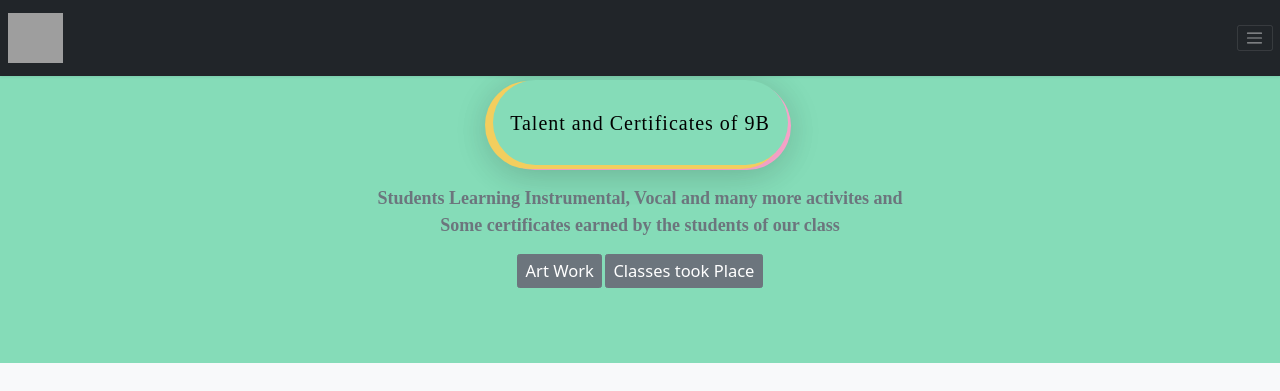
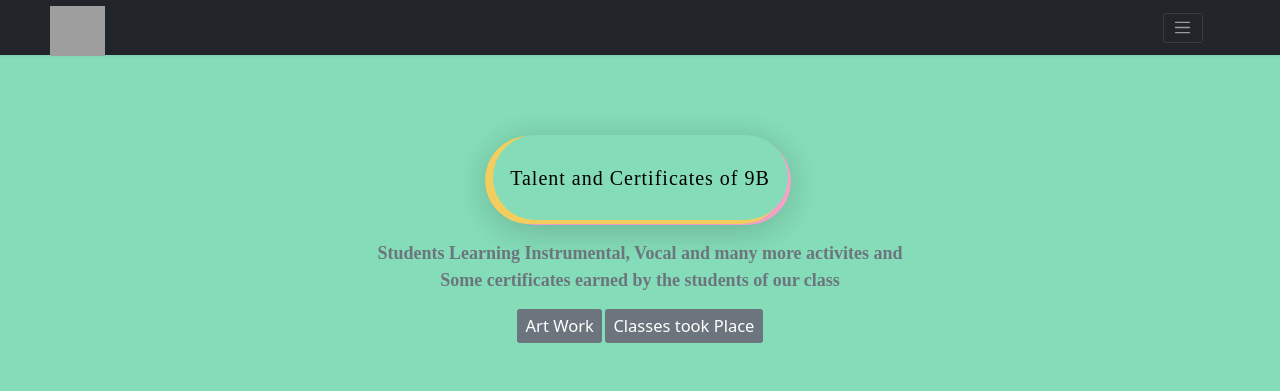
Before and after one commit to paramveer-cyber/site-for-9b, a Flask app: page /talent in a window 1280 px wide. Shown: the top 391 px of the page. Run offline with Flask 2, Linux system fonts and the light colour scheme; some libraries are stand-ins or nearby versions; grey boxes are pictures that could not be loaded.

Commit message:
New update v2.2

```diff
--- a/templates/Talent.html
+++ b/templates/Talent.html
@@ -271,31 +271,31 @@
           <div class="row">
             <div class="col-sm-8 col-md-7 py-4">
               <h4 class="text-white">About</h4>
-              <p class="text-muted">This is a informative site about the creativity of students of 9B. It contains various things student of 9B have done with their creativity this site being a example as it is created By Paramveer a student of 9B.</p>
+              <p class="text-muted">Add some information about the album below, the author, or any other background context. Make it a few sentences long so folks can pick up some informative tidbits. Then, link them off to some social networking sites or contact information.</p>
             </div>
             <div class="col-sm-4 offset-md-1 py-4">
-              <!-- <h4 class="text-white">Contact</h4>
+              <h4 class="text-white">Contact</h4>
               <ul class="list-unstyled">
                 <li><a href="#" class="text-white">Follow on Twitter</a></li>
                 <li><a href="#" class="text-white">Like on Facebook</a></li>
                 <li><a href="#" class="text-white">Email me</a></li>
-              </ul> -->
-              <img loading="lazy" class="obs" src="https://media-exp3.licdn.com/dms/image/C510BAQGrNa8H4YMlKg/company-logo_200_200/0/1587005474427?e=2159024400&v=beta&t=ELMoW14-cw7tgc-fl3H9oTEokAeOpBLlK-ZB665Rctg" alt="">
+              </ul>
             </div>
           </div>
         </div>
       </div>
-      <nav class="navbar navbar-dark bg-dark shadow-sm" style="position: fixed; width: 100%; z-index: 1;  background-color: #f1f1f1; height: 9.5%;">
-        <div class="container-fluid">
-          <a class="navbar-brand d-flex align-items-center" href="/">
-            <img loading="lazy" class="logo" class="l" src="https://upload.wikimedia.org/wikipedia/commons/thumb/0/0d/MA_Route_9B.svg/1200px-MA_Route_9B.svg.png" alt="" width="55" height="50" fill="none" class="me-2">
-           <strong></strong>
+      <div class="navbar navbar-dark bg-dark shadow-sm" style="height: 5.5rem;">
+        <div class="container">
+          <a href="/" class="navbar-brand d-flex align-items-center">
+            <img loading="lazy" class="logo" class="obs" src="https://upload.wikimedia.org/wikipedia/commons/thumb/0/0d/MA_Route_9B.svg/1200px-MA_Route_9B.svg.png" alt="" width="55" height="50" fill="none" class="me-2" style="position: absolute; top: 0.6rem; left: 5rem;">
+            <!-- <svg xmlns="http://www.w3.org/2000/svg" width="20" height="20" fill="none" stroke="currentColor" stroke-linecap="round" stroke-linejoin="round" stroke-width="2" aria-hidden="true" class="me-2" viewBox="0 0 24 24"><path d="M23 19a2 2 0 0 1-2 2H3a2 2 0 0 1-2-2V8a2 2 0 0 1 2-2h4l2-3h6l2 3h4a2 2 0 0 1 2 2z"/><circle cx="12" cy="13" r="4"/></svg>
+            <strong>Album</strong> -->
           </a>
-          <button class="navbar-toggler" type="button" data-bs-toggle="collapse" data-bs-target="#navbarHeader" aria-controls="navbarHeader" aria-expanded="false" aria-label="Toggle navigation">
+          <button class="navbar-toggler" type="button" data-bs-toggle="collapse" data-bs-target="#navbarHeader" aria-controls="navbarHeader" aria-expanded="false" aria-label="Toggle navigation" style="width: 4rem;height: 3rem;">
             <span class="navbar-toggler-icon"></span>
           </button>
         </div>
-      </nav>
+      </div>
     </header>
 
     <main>
```
Also changed, not shown: templates/classes.html (+12 -12 lines).
